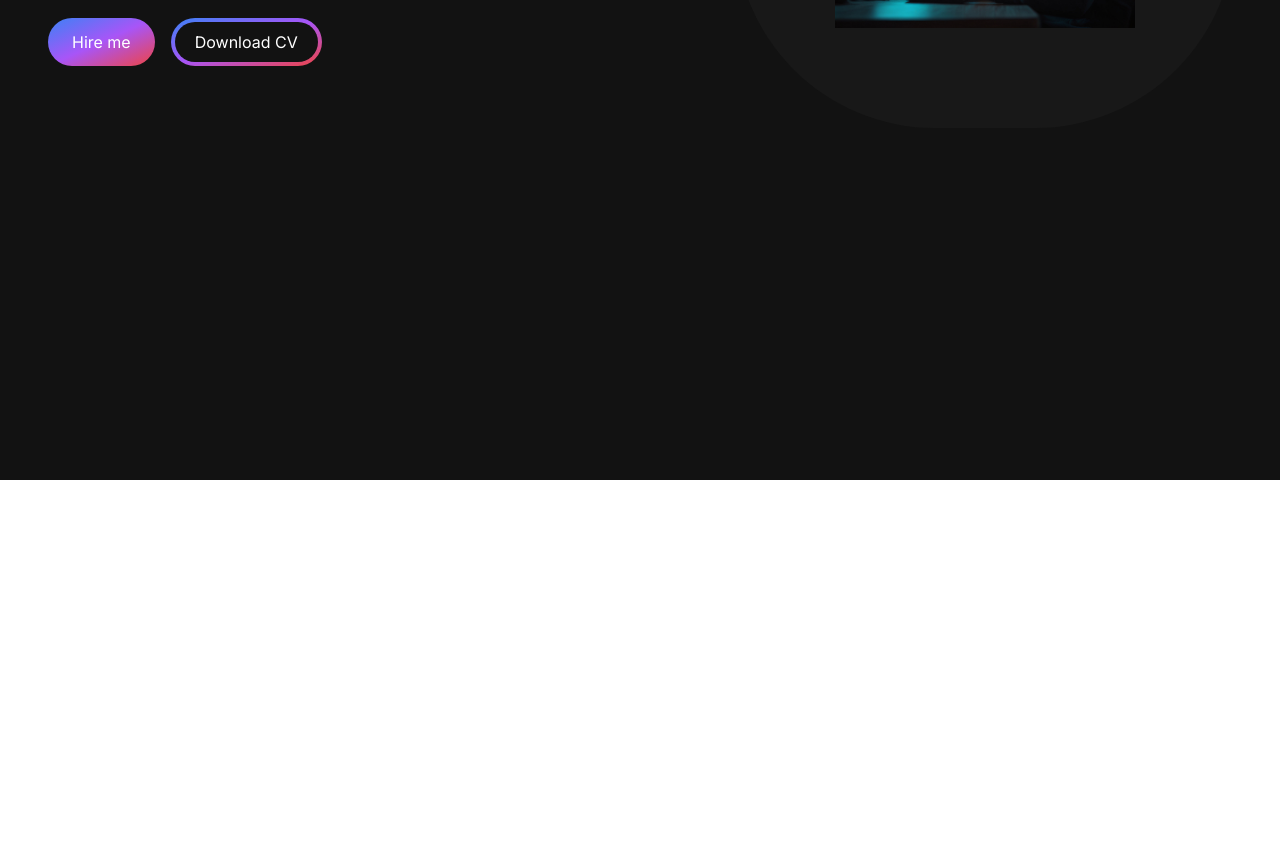
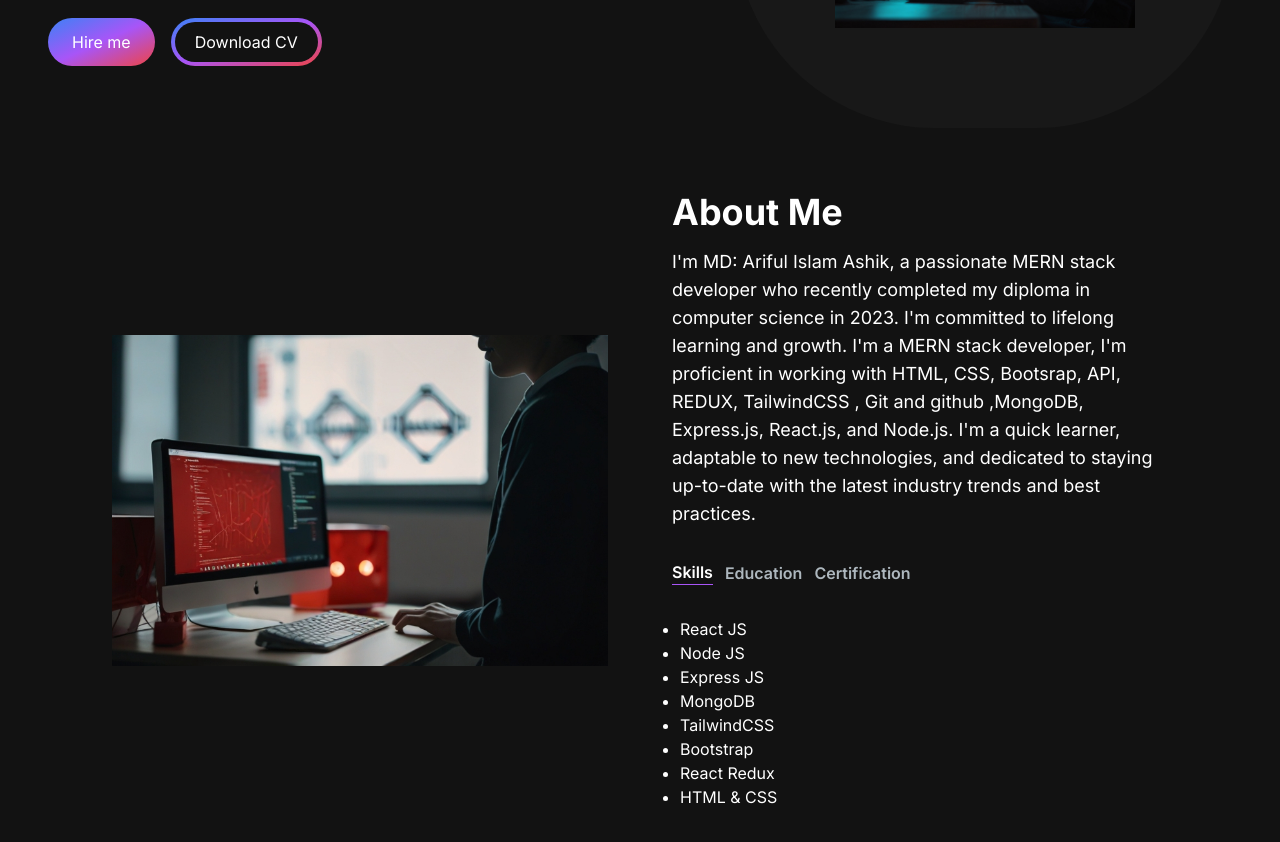
Before and after one commit to AI-Ashik/react-tailwind-portfolio, a Next.js app: page / in a window 1280 px wide. Shown: the part 320-1162 px from the top of the page. Before the commit the page ends 800 px from the top, so only its background shows below. Built offline with nearby package versions, Linux system fonts and the light colour scheme.

Commit message:
added aboutSection all functionlity

```diff
--- a/app/components/AboutSections.jsx
+++ b/app/components/AboutSections.jsx
@@ -1,5 +1,108 @@
+"use client";
+/* eslint-disable react/no-unescaped-entities */
+import Image from "next/image";
+import { useState, useTransition } from "react";
+import TabButton from "./TabButton";
+
+const TAB_DATA = [
+  {
+    title: "Skills",
+    id: "skills",
+    content: (
+      <ul className="list-disc pl-2">
+        <li>React JS</li>
+        <li>Node JS</li>
+        <li>Express JS</li>
+        <li>MongoDB </li>
+        <li>TailwindCSS</li>
+        <li>Bootstrap</li>
+        <li>React Redux</li>
+        <li>HTML & CSS</li>
+      </ul>
+    ),
+  },
+  {
+    title: "Education",
+    id: "education",
+    content: (
+      <ul className="list-disc pl-2">
+        <li>Dhanuaish High School - S.S.C</li>
+        <li>Cumilla polytechnic Institute</li>
+      </ul>
+    ),
+  },
+
+  {
+    title: "Certification",
+    id: "certification",
+    content: (
+      <ul className="list-disc pl-2">
+        <li>Secondary School Certificate</li>
+        <li>MERN Stack Development </li>
+        <li>Diploma in Computer Science and Technology</li>
+      </ul>
+    ),
+  },
+];
+
 const AboutSections = () => {
-  return <div></div>;
+  const [tab, setTab] = useState("skills");
+  const [isPending, startTransition] = useTransition("skills");
+
+  const handleTabChange = (id) => {
+    startTransition(() => {
+      setTab(id);
+    });
+  };
+
+  return (
+    <section className="text-white">
+      <div className="md:grid md:grid-cols-2 gap-8 items-center py-8 px-4 xl:gap-16 sm:py-16 xl:px-16">
+        <Image
+          src="/images/computer setup.jpg"
+          height={1000}
+          width={1000}
+          alt="Computer Setup"
+        />
+        <div className="mt-4 md:mt-0 text-left flex flex-col h-full">
+          <h2 className="text-white font-bold text-4xl mb-4">About Me</h2>
+          <p className="text-base lg:text-lg">
+            I'm MD: Ariful Islam Ashik, a passionate MERN stack developer who
+            recently completed my diploma in computer science in 2023. I'm
+            committed to lifelong learning and growth. I'm a MERN stack
+            developer, I'm proficient in working with HTML, CSS, Bootsrap, API,
+            REDUX, TailwindCSS , Git and github ,MongoDB, Express.js, React.js,
+            and Node.js. I'm a quick learner, adaptable to new technologies, and
+            dedicated to staying up-to-date with the latest industry trends and
+            best practices.
+          </p>
+          <div className="flex flex-row justify-start mt-8">
+            <TabButton
+              selectTab={() => handleTabChange("skills")}
+              active={tab === "skills"}
+            >
+              Skills
+            </TabButton>
+            <TabButton
+              selectTab={() => handleTabChange("education")}
+              active={tab === "education"}
+            >
+              Education
+            </TabButton>
+            <TabButton
+              selectTab={() => handleTabChange("certification")}
+              active={tab === "certification"}
+            >
+              Certification
+            </TabButton>
+          </div>
+          <div className="mt-8">
+            {TAB_DATA.find((t) => t.id === tab).content}
+          </div>
+        </div>
+      </div>
+    </section>
+  );
 };
 
 export default AboutSections;
--- /dev/null
+++ b/app/components/TabButton.jsx
@@ -0,0 +1,15 @@
+const TabButton = ({ active, selectTab, children }) => {
+  const buttonClasses = active
+    ? "text-white border-b border-purple-500"
+    : "text-[#ADB7BE]";
+
+  return (
+    <button onClick={selectTab}>
+      <p className={`mr-3 font-semibold hover:text-white ${buttonClasses}`}>
+        {children}
+      </p>
+    </button>
+  );
+};
+
+export default TabButton;
```
Also changed, not shown: public/images/computer setup.jpg (added).
